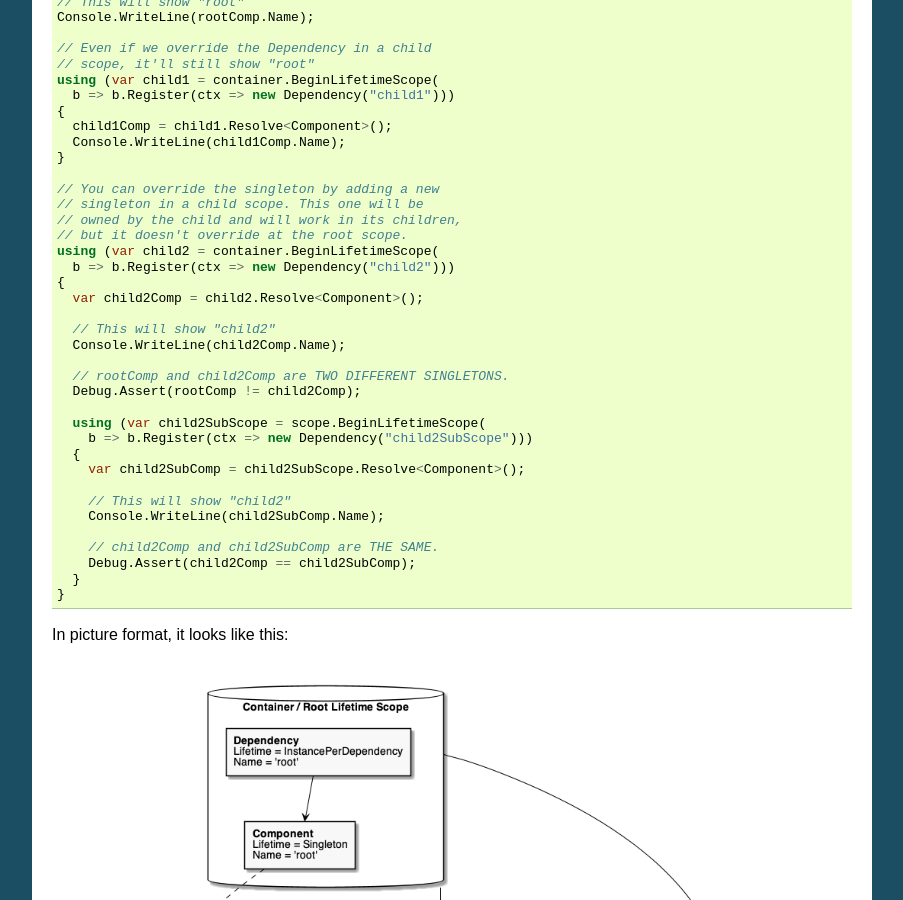
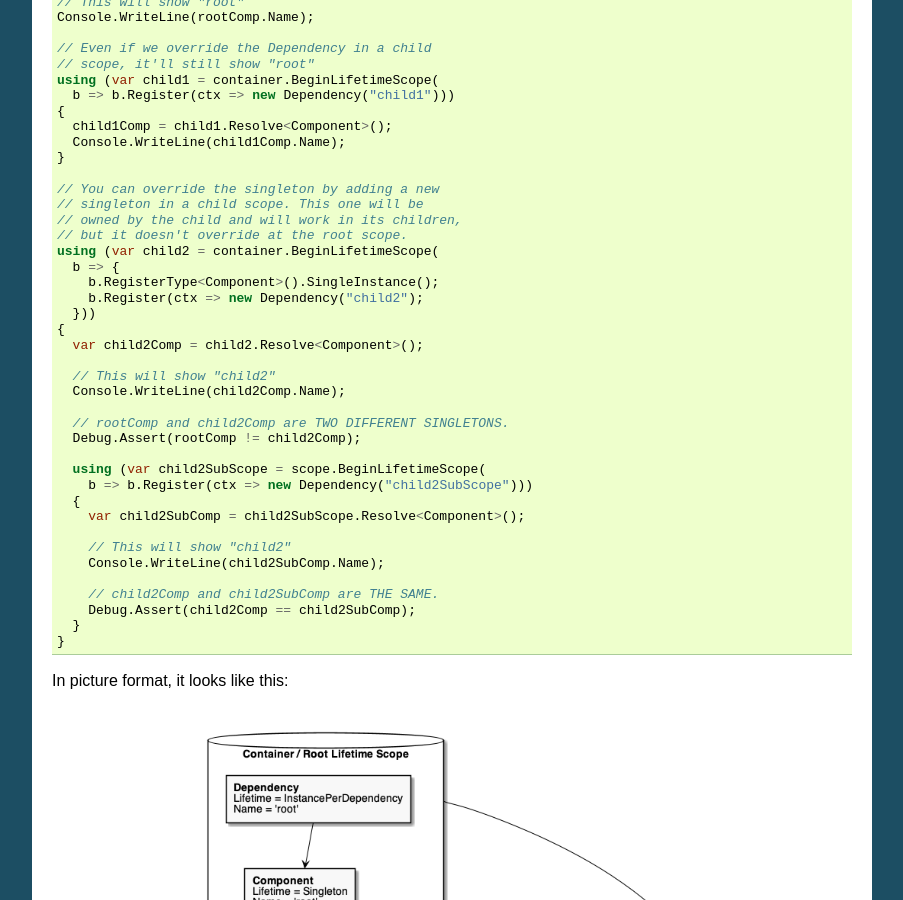
Before and after one commit to autofac/Documentation, a Sphinx documentation site: the page built from docs/lifetime/index.rst, in a window 1280 px wide and 900 px high, scrolled down 4083 px. Shown: the whole window, without its empty margins (198-1101 px from the left). Built offline with Sphinx 7.4.7, drawn with Linux system fonts in a browser that asks for light colours.

Commit message:
Added missing singleton registration to sample.

```diff
--- a/docs/lifetime/index.rst
+++ b/docs/lifetime/index.rst
@@ -165,7 +165,10 @@ Now let's say you have some code that builds a container and uses these classes.
     // owned by the child and will work in its children,
     // but it doesn't override at the root scope.
     using (var child2 = container.BeginLifetimeScope(
-      b => b.Register(ctx => new Dependency("child2")))
+      b => {
+        b.RegisterType<Component>().SingleInstance();
+        b.Register(ctx => new Dependency("child2");
+      }))
     {
       var child2Comp = child2.Resolve<Component>();
 
```
